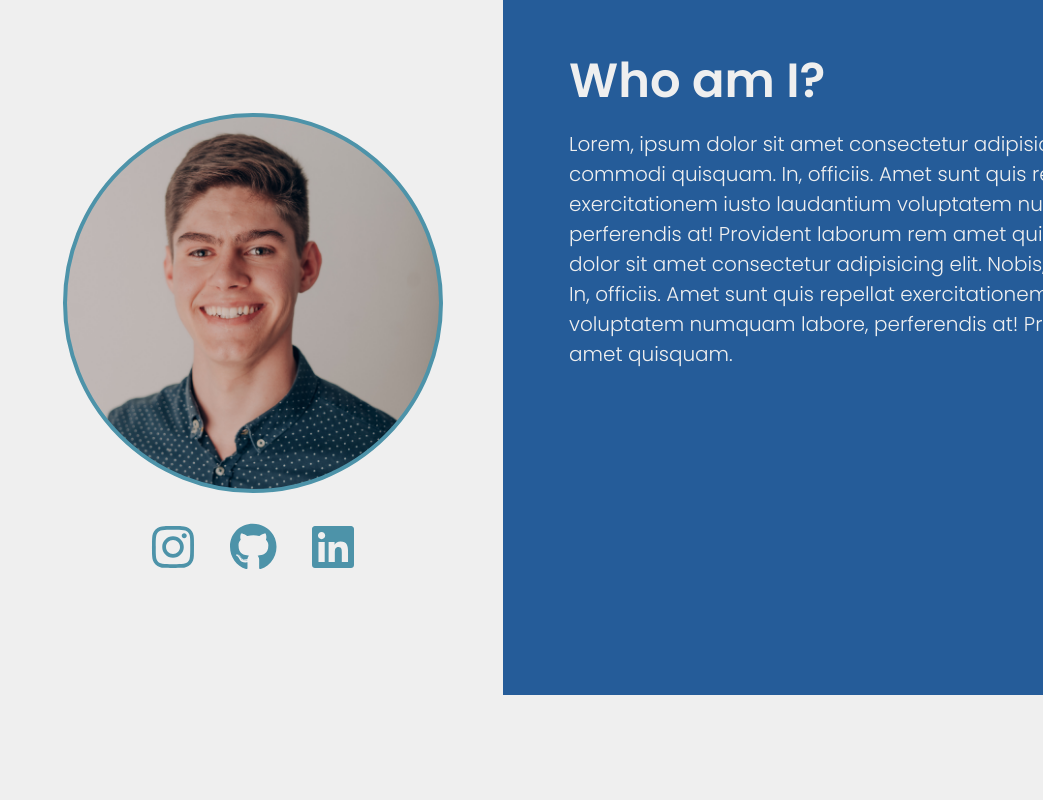
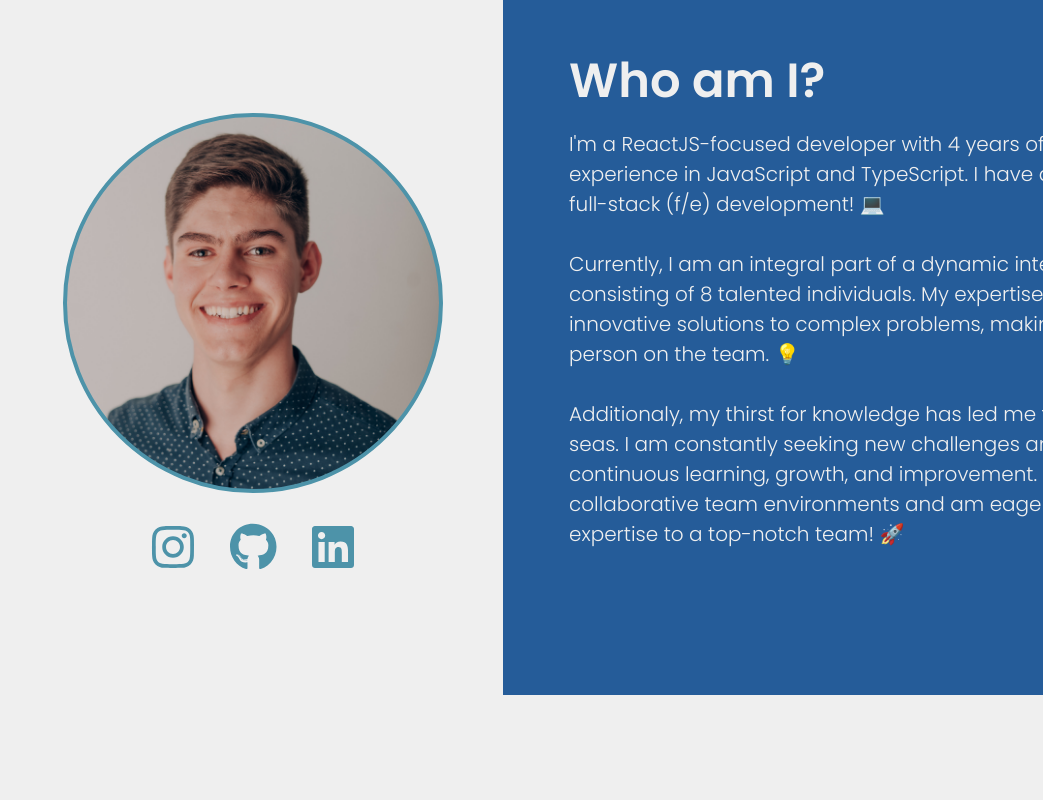
Before and after one commit to lmiguelcolombo/v2-react-portifolio, a React (Vite) app: page / in a window 1280 px wide. Shown: the part 1120-1920 px from the top of the page, without its empty margins (237-1280 px from the left). Built offline with nearby package versions, Linux system fonts and the light colour scheme; no server answers; a web font is replaced by a local one.

Commit message:
refactor: navbar; real text

```diff
--- a/src/App.tsx
+++ b/src/App.tsx
@@ -8,8 +8,8 @@ import Experience from "./components/Experience";
 function App() {
   const links = [
     { id: "about-link", to: "#about", label: "About" },
+    { id: "projects-link", to: "#projects", label: "Projects" },
     { id: "experience-link", to: "#experience", label: "Experience" },
-    { id: "projects-link", to: "#projects", label: "Projects" },
     { id: "contact-link", to: "#contact", label: "Contact" },
   ];
 
--- a/src/components/About/index.tsx
+++ b/src/components/About/index.tsx
@@ -42,14 +42,22 @@ export default function About({ id }: { id: string }) {
         <div className="text-box">
           <h2 className="section-title">Who am I?</h2>
           <p className="about-description">
-            Lorem, ipsum dolor sit amet consectetur adipisicing elit. Nobis,
-            commodi quisquam. In, officiis. Amet sunt quis repellat
-            exercitationem iusto laudantium voluptatem numquam labore,
-            perferendis at! Provident laborum rem amet quisquam. Lorem, ipsum
-            dolor sit amet consectetur adipisicing elit. Nobis, commodi
-            quisquam. In, officiis. Amet sunt quis repellat exercitationem iusto
-            laudantium voluptatem numquam labore, perferendis at! Provident
-            laborum rem amet quisquam.
+            I'm a ReactJS-focused developer with 4 years of professional
+            experience in JavaScript and TypeScript. I have a strong passion for
+            full-stack (f/e) development! 💻
+            <br />
+            <br />
+            Currently, I am an integral part of a dynamic international team
+            consisting of 8 talented individuals. My expertise lies in finding
+            innovative solutions to complex problems, making me the go-to person
+            on the team. 💡
+            <br />
+            <br />
+            Additionaly, my thirst for knowledge has led me to explore different
+            seas. I am constantly seeking new challenges and opportunities for
+            continuous learning, growth, and improvement. Moreover, I thrive in
+            collaborative team environments and am eager to contribute my
+            expertise to a top-notch team! 🚀
           </p>
         </div>
       </section>
```
